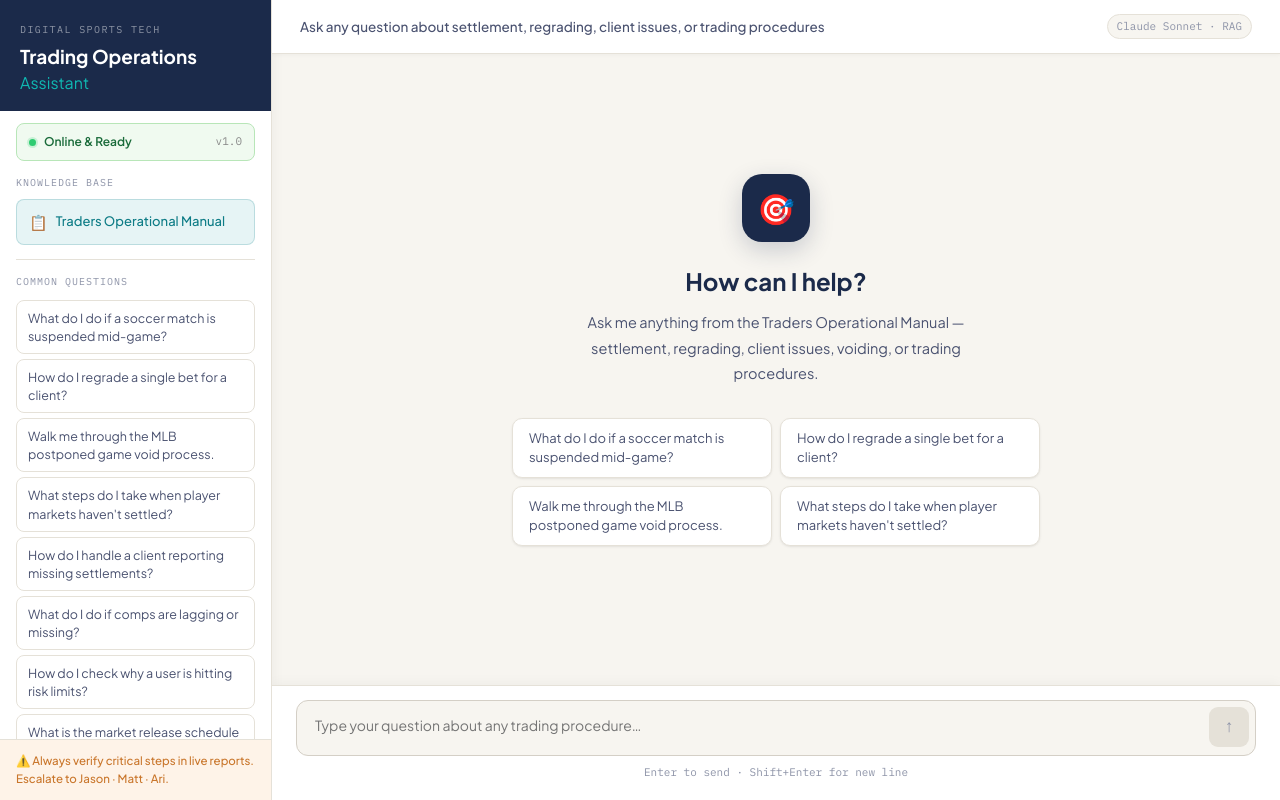
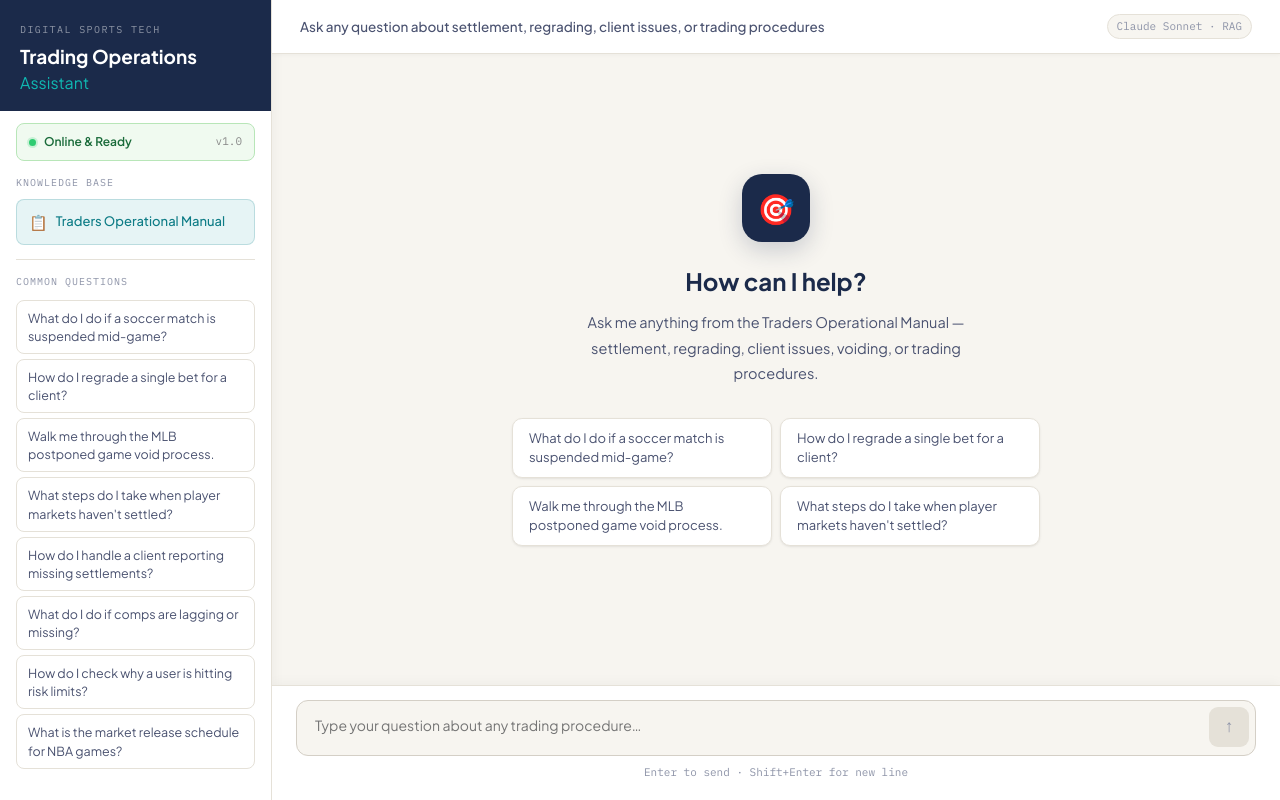
Before and after one commit to jayparadise/trader-questions, a Next.js app: page / in a window 1280 px wide. Built offline with nearby package versions, Linux system fonts and the light colour scheme; a web font is replaced by a local one.

Commit message:
Update page.jsx

```diff
--- a/app/page.jsx
+++ b/app/page.jsx
@@ -32,7 +32,7 @@ function renderInline(text) {
   const parts = text.split(/(\*\*.*?\*\*|`.*?`)/g)
   return parts.map((part, i) => {
     if (part.startsWith('**') && part.endsWith('**')) {
-      return <strong key={i} style={{ color: 'var(--navy)', fontWeight: 700 }}>{part.slice(2, -2)}</strong>
+      return <strong key={i} style={{ fontWeight: 700 }}>{part.slice(2, -2)}</strong>
     }
     if (part.startsWith('`') && part.endsWith('`')) {
       return <code key={i} style={{
@@ -98,7 +98,7 @@ function MessageContent({ content }) {
         </div>
       )
     } else {
-      elements.push(<p key={i} style={{ marginBottom: 6, color: 'var(--text-1)' }}>{renderInline(line)}</p>)
+      elements.push(<p key={i} style={{ marginBottom: 6 }}>{renderInline(line)}</p>)
     }
     i++
   }
@@ -359,16 +359,7 @@ export default function ChatPage() {
           </div>
         </div>
 
-        {/* Footer note */}
-        <div style={{
-          padding: '12px 16px',
-          borderTop: '1px solid var(--border)',
-          background: 'var(--amber-light)',
-        }}>
-          <div style={{ fontSize: 11.5, color: 'var(--amber)', lineHeight: 1.55, fontWeight: 500 }}>
-            ⚠️ Always verify critical steps in live reports. Escalate to Jason · Matt · Ari.
-          </div>
-        </div>
+
       </div>
 
       {/* ── Main area ──────────────────────────────────────────── */}
```
